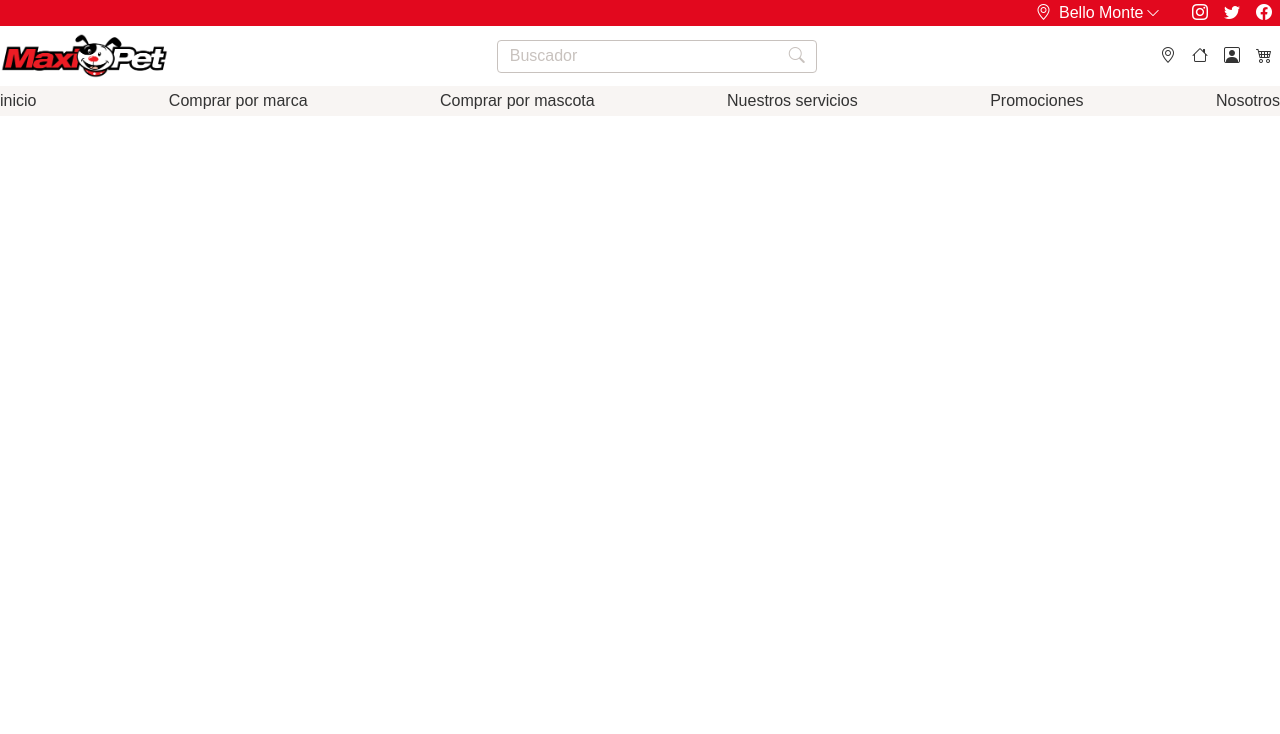
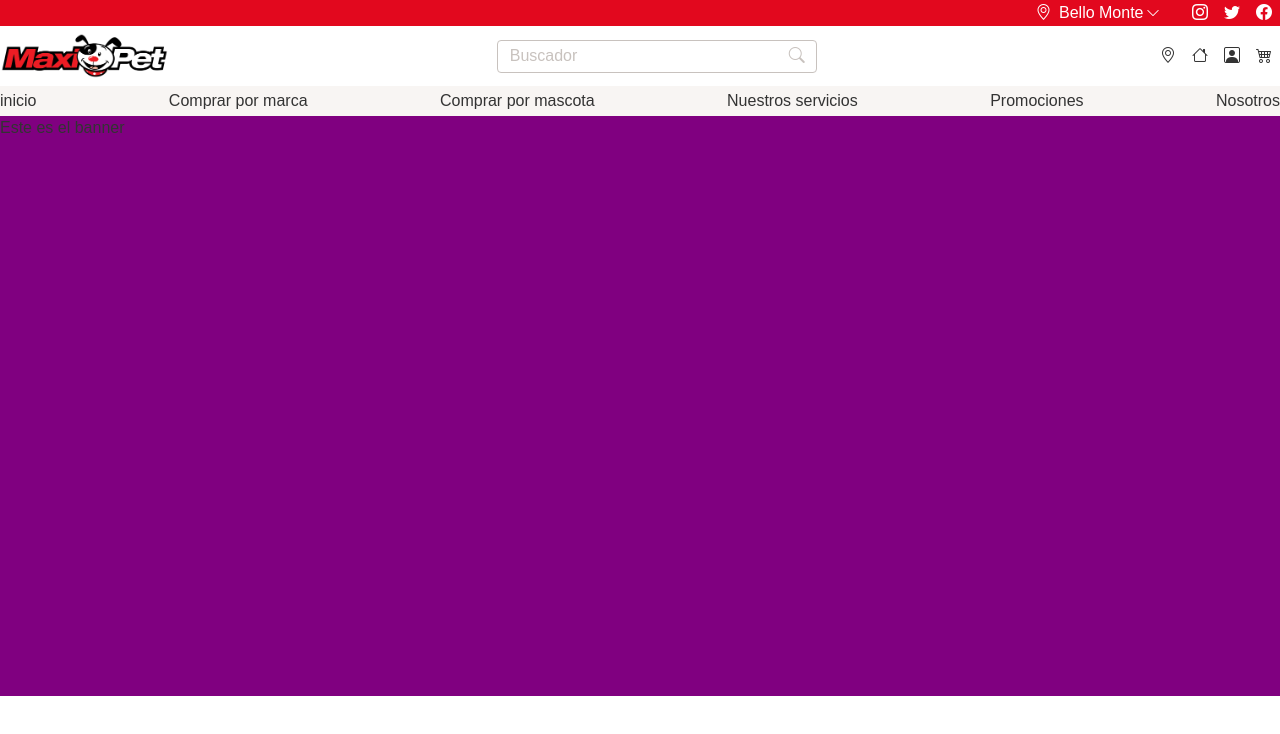
Before and after one commit to andlicon/maxipet, a Next.js app: page / in a window 1280 px wide. Shown: the top 734 px of the page. Built offline with nearby package versions, Linux system fonts and the light colour scheme.

Commit message:
ADD: banner component

```diff
--- /dev/null
+++ b/components/Banner.tsx
@@ -0,0 +1,10 @@
+import React from 'react';
+
+const Banner = () => {
+  return (
+    <div className='banner'>
+      Este es el banner
+    </div>
+  )
+}
+export default Banner;
--- a/pages/_app.tsx
+++ b/pages/_app.tsx
@@ -8,6 +8,7 @@ import '../styles/navBar.css';
 import '../styles/selectLocation.css';
 import '../styles/pageNavigate.css';
 import '../styles/searchBar.css';
+import '../styles/banner.css';
 
 function MyApp({ Component, pageProps }: AppProps) {
   React.useEffect(() => {
--- a/pages/index.tsx
+++ b/pages/index.tsx
@@ -2,36 +2,14 @@ import React from 'react';
 // import Image from 'next/image';
 // import logo from '../public/logo.png';
 import Header from '../components/NavBar';
+import Banner from '../components/Banner';
 
 function HomePage() {
   return (
-    <Header />
-    // <div className="min-h-screen w-screen bg-white flex dark:bg-black page">
-    //   <Header />
-    //   <section className="max-w-screen-md m-auto h-full">
-    //     <article className="">
-    //       <a href="https://avilatek.dev" target="_blank" rel="noreferrer">
-    //         <Image
-    //           className="w-96 h-auto text-center mx-auto"
-    //           alt="Avila Tek Logo"
-    //           src={logo}
-    //         />
-    //       </a>
-    //       <h1 className="text-2xl text-center text-gray-700 dark:text-gray-100">
-    //         Next.js Started template
-    //       </h1>
-    //       <p className="text-center text-white text-lg mt-2">
-    //         <a
-    //           href="https://github.com/Avila-Tek/next-template"
-    //           target="_blank"
-    //           rel="noreferrer"
-    //         >
-    //           GitHub
-    //         </a>
-    //       </p>
-    //     </article>
-    //   </section>
-    // </div>
+    <>
+      <Header />
+      <Banner />
+    </>
   );
 }
 
--- /dev/null
+++ b/styles/banner.css
@@ -0,0 +1,4 @@
+.banner {
+  height: 580px;
+  background-color: purple;
+}
```
Also changed, not shown: hooks/useBanner.ts (added, +11 -0 lines).
